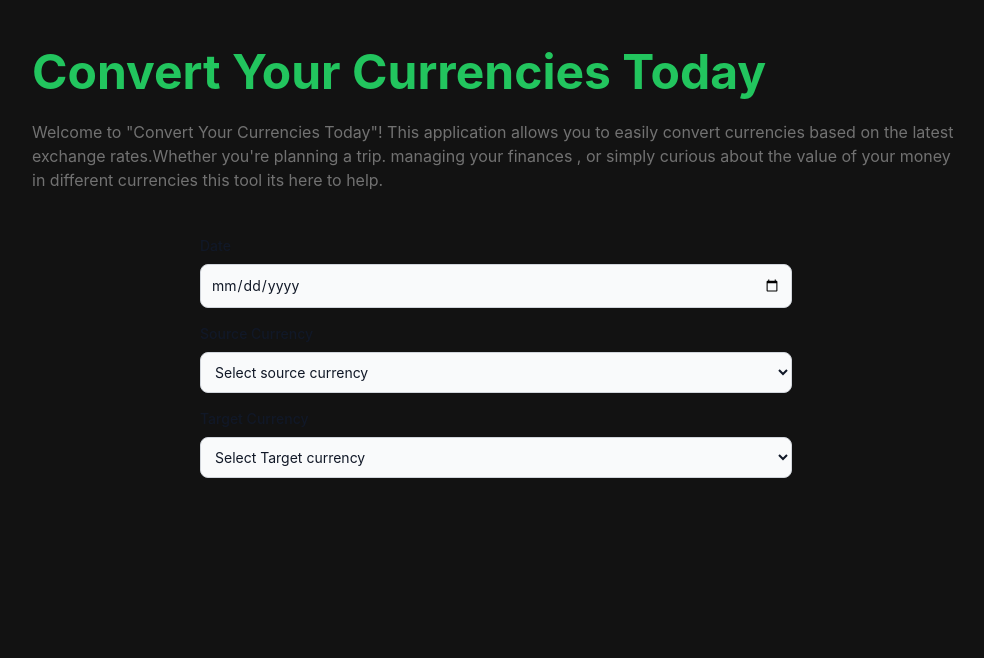
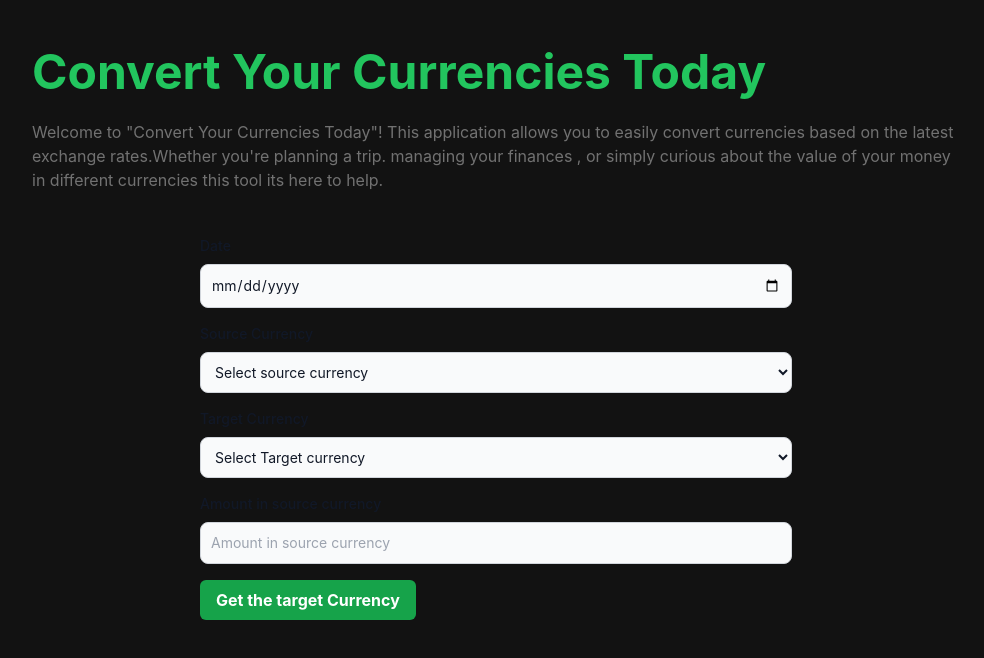
Before and after one commit to JanithNanayakkaraSE0612/Currency_App_MERN_Stack, a React (Create React App) app in the folder client/: page / in a window 1280 px wide. Shown: the top 658 px of the page, without its empty margins (144-1128 px from the left). Built offline with nearby package versions, Linux system fonts and the light colour scheme.

Commit message:
Update all the form

```diff
--- a/client/src/pages/MainPage.js
+++ b/client/src/pages/MainPage.js
@@ -39,6 +39,15 @@
         <option value="">Select Target currency</option>
        </select>
   </div>
+  <div className="mb-4">
+    <label htmlFor="" className="block mb-2 text-sm font-medium text-gray-900 dark:text-white">Amount in source currency</label>
+    <input type="text" id="" className="bg-gray-50 border border-gray-300 text-gray-900 text-sm rounded-lg focus:ring-green-500
+     focus:border-green-500 block w-full p-2.5 dark:bg-gray-700
+      dark:border-gray-600 dark:placeholder-gray-400 dark:text-white
+       dark:focus:ring-green-500 dark:focus:border-green-500" placeholder='Amount in source currency' required/>
+  </div>
+        <button className='bg-green-600 hover:bg-green-700 text-white
+        font-bold py-2 px-4 rounded-md'>Get the target Currency</button>
           </form>
         </section>
       </div>
```
